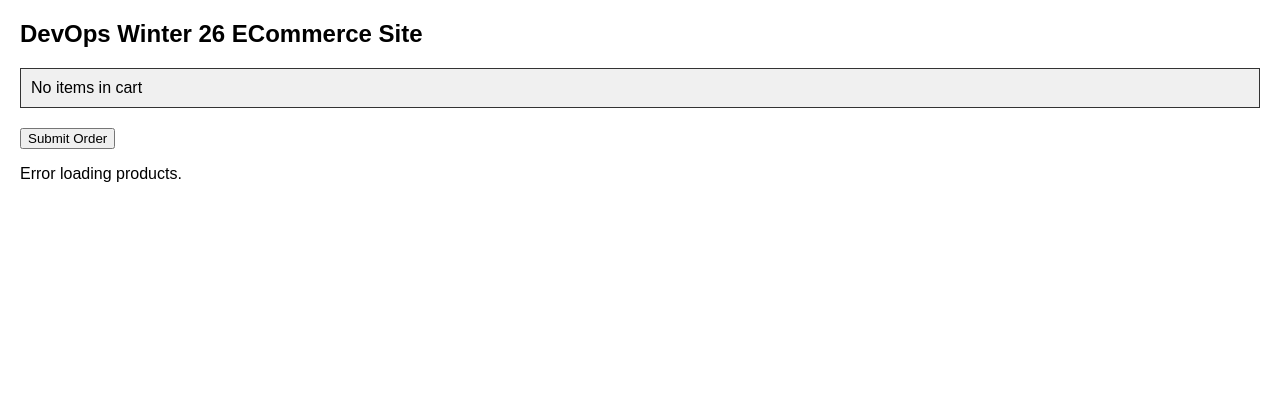
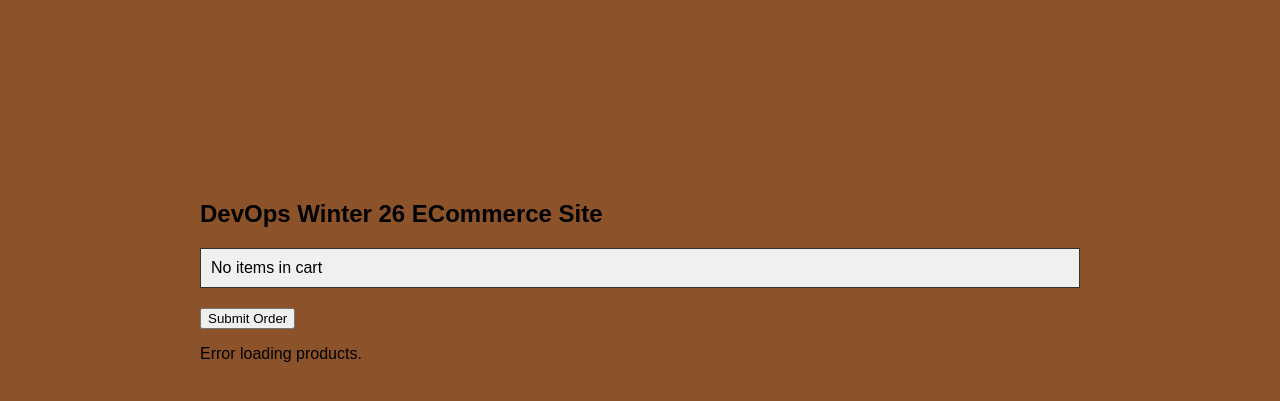
Before and after one commit to TheShai81/devops-product-frontend, a Flask app: page / in a window 1280 px wide. Shown: the top 401 px of the page. Run offline with Flask 3, Linux system fonts and the light colour scheme.

Commit message:
Changed background color of body and product box color.

```diff
--- a/app/templates/index.html
+++ b/app/templates/index.html
@@ -7,7 +7,8 @@
     <style>
         body {
             font-family: Arial, sans-serif;
-            margin: 20px;
+            margin: 200px;
+            background-color: rgb(140, 83, 42);
         }
 
         #header {
@@ -35,6 +36,7 @@
             width: 250px;
             border-radius: 5px;
             box-shadow: 1px 1px 5px #ddd;
+            background-color: rgb(255, 233, 205);
         }
 
         .product-box h3 {
```
